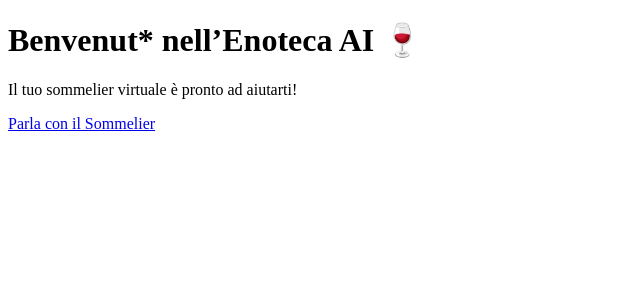
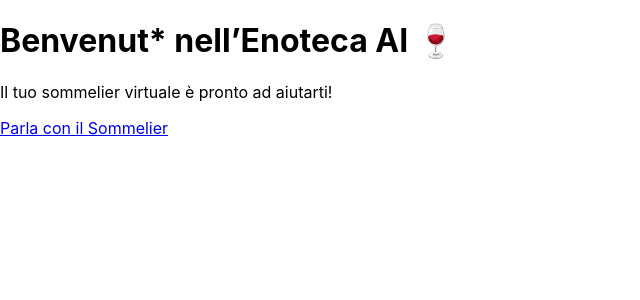
Before and after one commit to Enoteca5sensi/enoteca-ai, a Next.js app: page / in a window 1280 px wide. Shown: the top 300 px of the page, without its empty margins (0-640 px from the left). Built offline with nearby package versions, Linux system fonts and the light colour scheme.

Commit message:
Completato progetto Next.js corretto

```diff
--- /dev/null
+++ b/pages/_app.js
@@ -0,0 +1,5 @@
+import '@/styles/globals.css'
+
+export default function App({ Component, pageProps }) {
+  return <Component {...pageProps} />
+}
--- /dev/null
+++ b/styles/globals.css
@@ -0,0 +1,5 @@
+body {
+  margin: 0;
+  padding: 0;
+  font-family: -apple-system, BlinkMacSystemFont, 'Segoe UI', Roboto, 'Helvetica Neue', Arial, sans-serif;
+}
```
